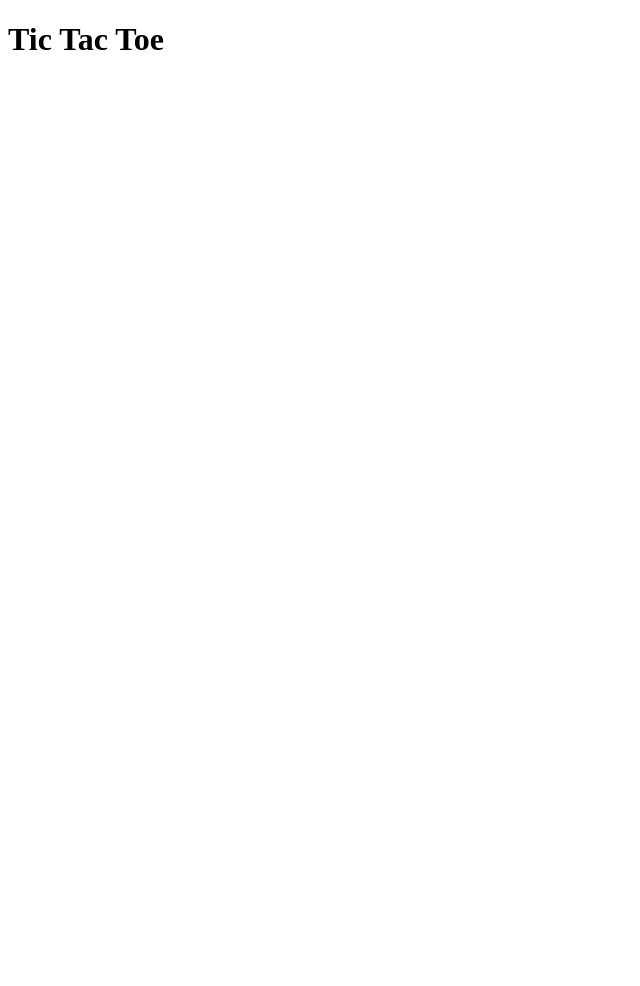
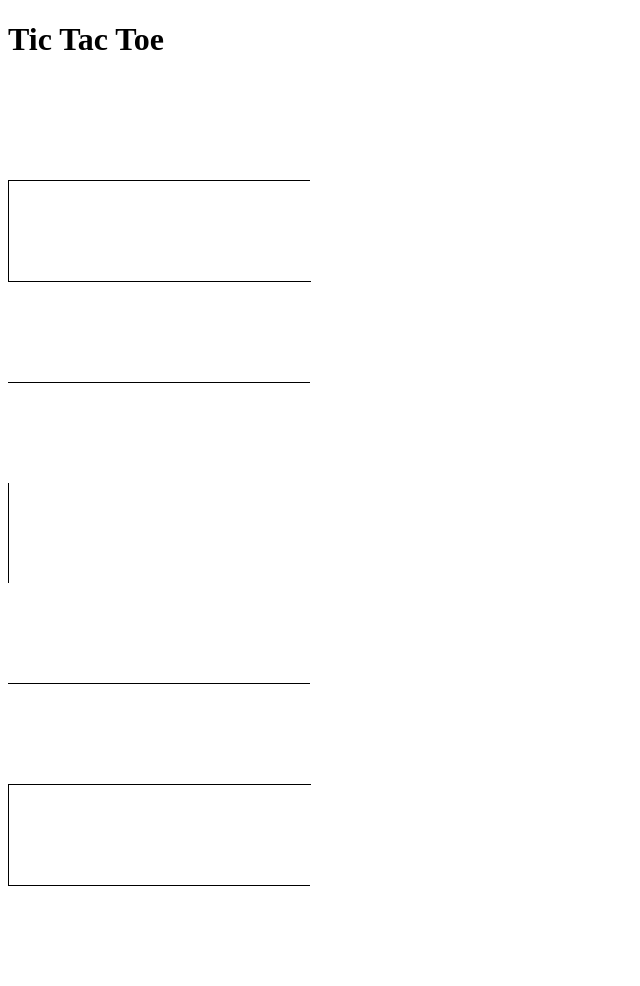
Before and after one commit to QStafford/TicTacToe, a plain HTML site: page index.html in a window 1280 px wide. Shown: the whole page, without its empty margins (0-640 px from the left). Drawn offline with Linux system fonts and the light colour scheme.

Commit message:
added top middle bottom class

```diff
--- a/styles.css
+++ b/styles.css
@@ -7,5 +7,17 @@ float: left;
 height: 100px;
 width: 302px;
 clear: both;
-margin: auto;
+margin: auto 0;
 }
+
+.top {
+border-bottom: 1px black solid;
+}
+
+.middle {
+border-left: solid 1px black;
+}
+
+.bottom {
+border-top: 1px black solid;
+}
```
